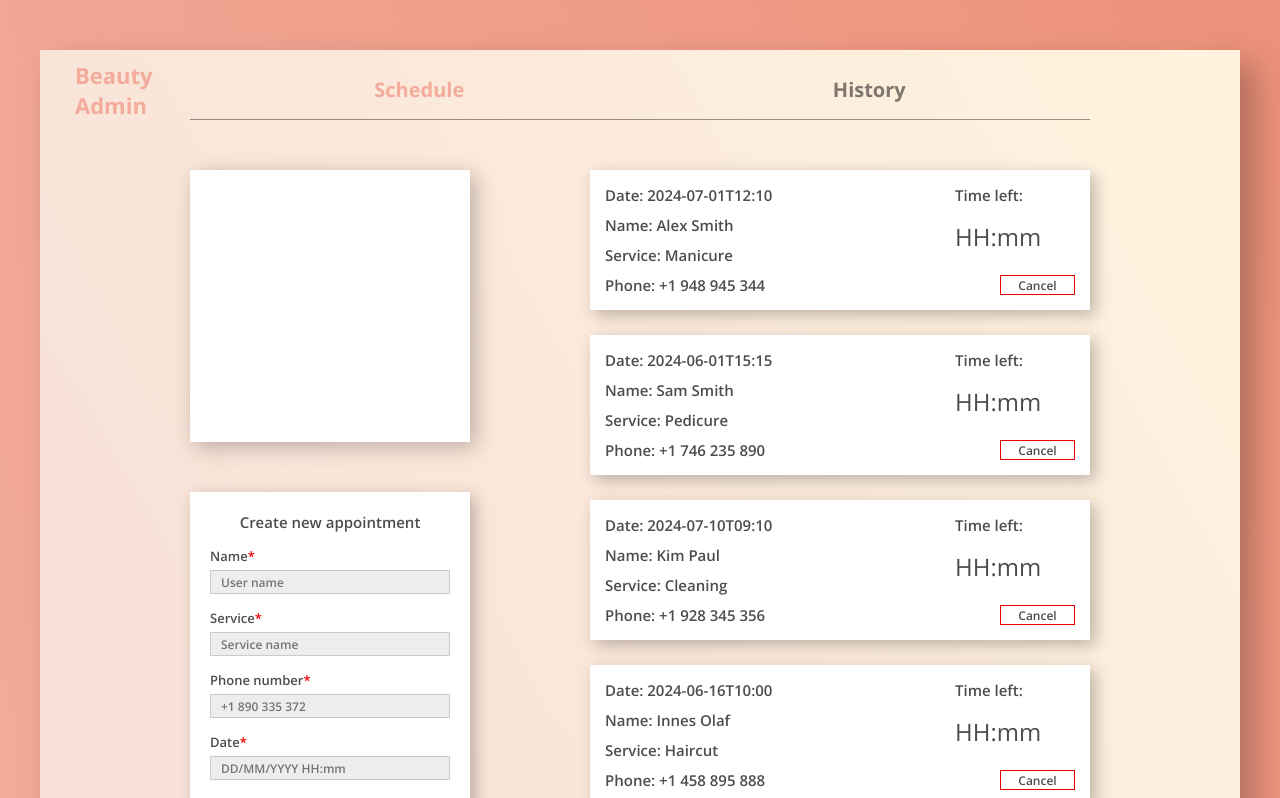
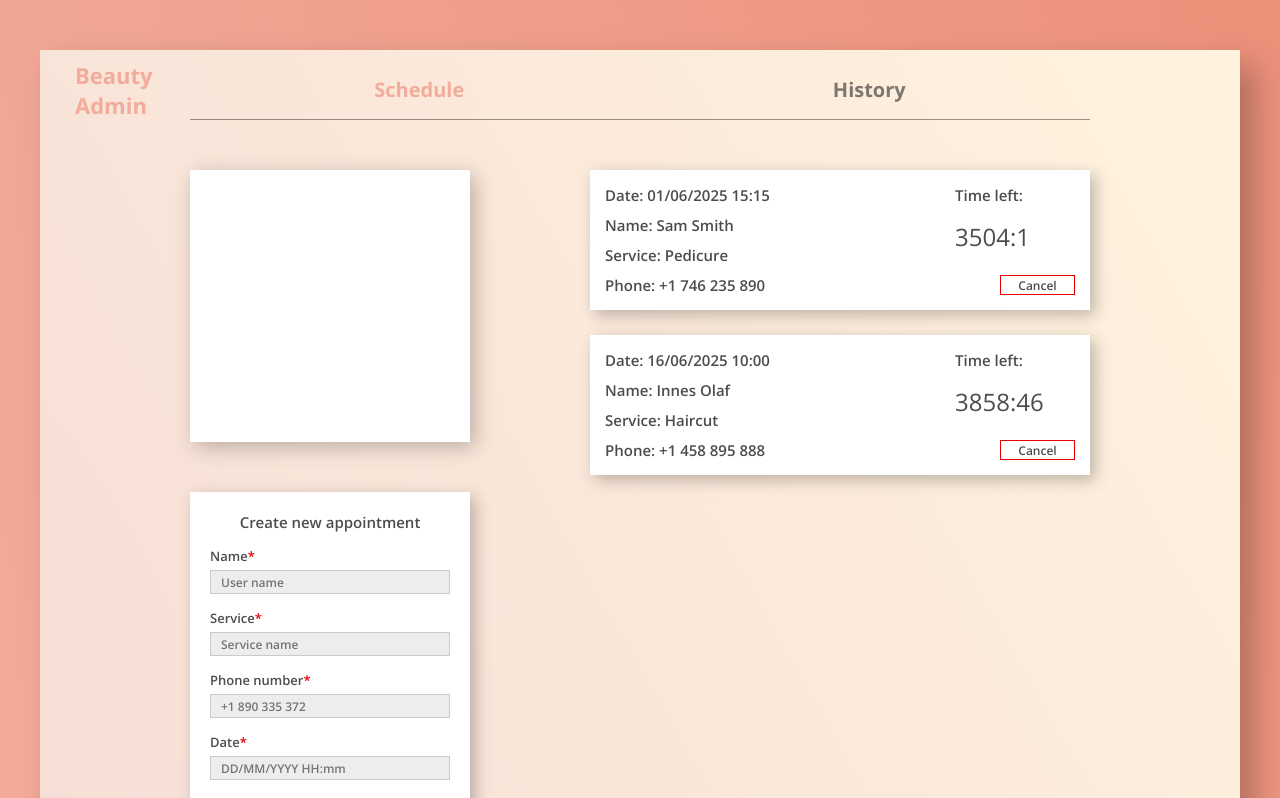
Before and after one commit to DmirtyYefymov/Calendar-of-recordings, a React (Create React App) app: page / in a window 1280 px wide. Shown: the top 798 px of the page. Built offline with nearby package versions, Linux system fonts and the light colour scheme; data requests are answered from the project's data file.

Commit message:
Added appointment timer

```diff
--- a/package.json
+++ b/package.json
@@ -11,6 +11,7 @@
     "@types/react": "^18.2.0",
     "@types/react-dom": "^18.2.1",
     "concurrently": "^9.1.2",
+    "dayjs": "^1.11.13",
     "react": "^18.2.0",
     "react-dom": "^18.2.0",
     "react-scripts": "5.0.1",
--- a/src/assets/db.json
+++ b/src/assets/db.json
@@ -9,7 +9,7 @@
 		},
 		{
 			"id": 2,
-			"date": "2024-06-01T15:15",
+			"date": "2025-06-01T15:15",
 			"name": "Sam Smith",
 			"service": "Pedicure",
 			"phone": "+1 746 235 890",
@@ -17,7 +17,7 @@
 		},
 		{
 			"id": 3,
-			"date": "2024-07-02T09:00",
+			"date": "2025-07-02T09:00",
 			"name": "Alex Collson",
 			"service": "Manicure",
 			"phone": "+1 238 545 045",
@@ -33,7 +33,7 @@
 		},
 		{
 			"id": 5,
-			"date": "2024-06-16T10:00",
+			"date": "2025-06-16T10:00",
 			"name": "Innes Olaf",
 			"service": "Haircut",
 			"phone": "+1 458 895 888",
@@ -41,7 +41,7 @@
 		},
 		{
 			"id": 6,
-			"date": "2024-08-01T14:00",
+			"date": "2025-08-01T14:00",
 			"name": "Yan Somer",
 			"service": "Haircut",
 			"phone": "+1 678 995 484",
--- a/src/components/appointmentItem.tsx/AppointmentItem.tsx
+++ b/src/components/appointmentItem.tsx/AppointmentItem.tsx
@@ -1,18 +1,45 @@
-import { ActiveAppoitment } from "../../shared/interfaces/appointment.interface";
+import { useEffect, useState } from "react";
+import dayjs from "dayjs";
 import "./appointmentItem.scss";
 
+import { ActiveAppoitment } from "../../shared/interfaces/appointment.interface";
+
 function AppointmentItem({ id, date, name, service, phone }: ActiveAppoitment) {
+    const [timeLeft, changeTimeLeft] = useState<string | null>(null);
+
+    const formattedDate = dayjs(date).format("DD/MM/YYYY HH:mm");
+
+    useEffect(() => {
+        changeTimeLeft(
+            `${dayjs(date).diff(dayjs(), "hour")}:${
+                dayjs(date).diff(dayjs(), "minute") % 60
+            }`
+        );
+
+        const intervalId = setInterval(() => {
+            changeTimeLeft(
+                `${dayjs(date).diff(dayjs(), "hour")}:${
+                    dayjs(date).diff(dayjs(), "minute") % 60
+                }`
+            );
+        }, 60000);
+
+        return () => {
+            clearInterval(intervalId);
+        };
+    }, [date]);
+
     return (
         <div className="appointment">
             <div className="appointment__info">
-                <span className="appointment__date">Date: {date}</span>
+                <span className="appointment__date">Date: {formattedDate}</span>
                 <span className="appointment__name">Name: {name}</span>
                 <span className="appointment__service">Service: {service}</span>
                 <span className="appointment__phone">Phone: {phone}</span>
             </div>
             <div className="appointment__time">
                 <span>Time left:</span>
-                <span className="appointment__timer">HH:mm</span>
+                <span className="appointment__timer">{timeLeft}</span>
             </div>
             <button className="appointment__cancel">Cancel</button>
             {/* <div className="appointment__canceled">Canceled</div> */}
--- a/src/services/AppointmentService.ts
+++ b/src/services/AppointmentService.ts
@@ -1,8 +1,8 @@
 import { useHttp } from "../hooks/http.hook";
 import hasRequiredFields from "../utils/hasRequiredFields";
+import dayjs from "dayjs";
 
 import { IAppointment, ActiveAppoitment } from "../shared/interfaces/appointment.interface";
-
 
 const requiredFields = ['id', 'date', 'name', 'service', 'phone', 'canceled'];
 
@@ -23,7 +23,9 @@
     const getAllActiveAppointments = async () => {
         const base = await getAllAppointments();
         const transformed: ActiveAppoitment[] = base
-            .filter((item) => !item.canceled)
+            .filter((item) => {
+                return !item.canceled && dayjs(item.date).diff(undefined, 'minute') > 0;
+            })
             .map((item) => {
                 return {
                     id: item.id,
```
Also changed, not shown: 1 other file (tests, documents, lock files or other folders).
